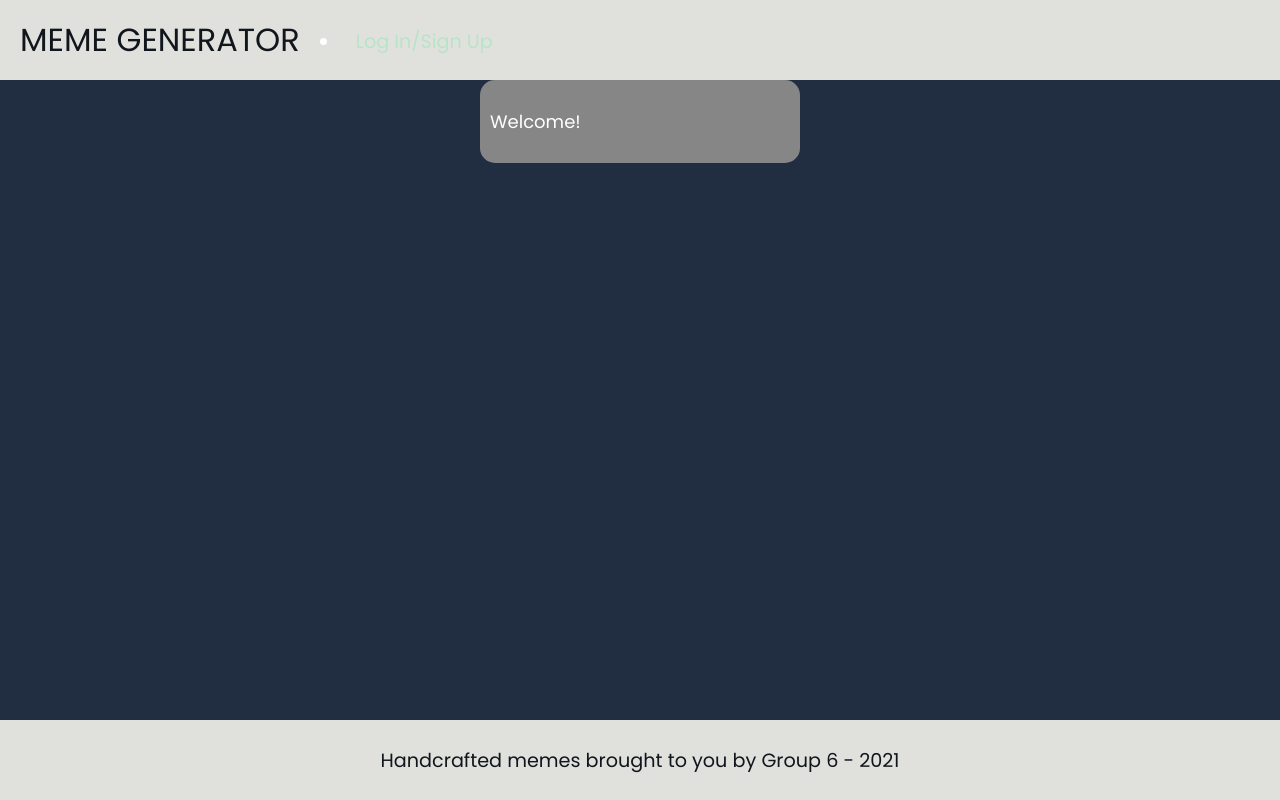
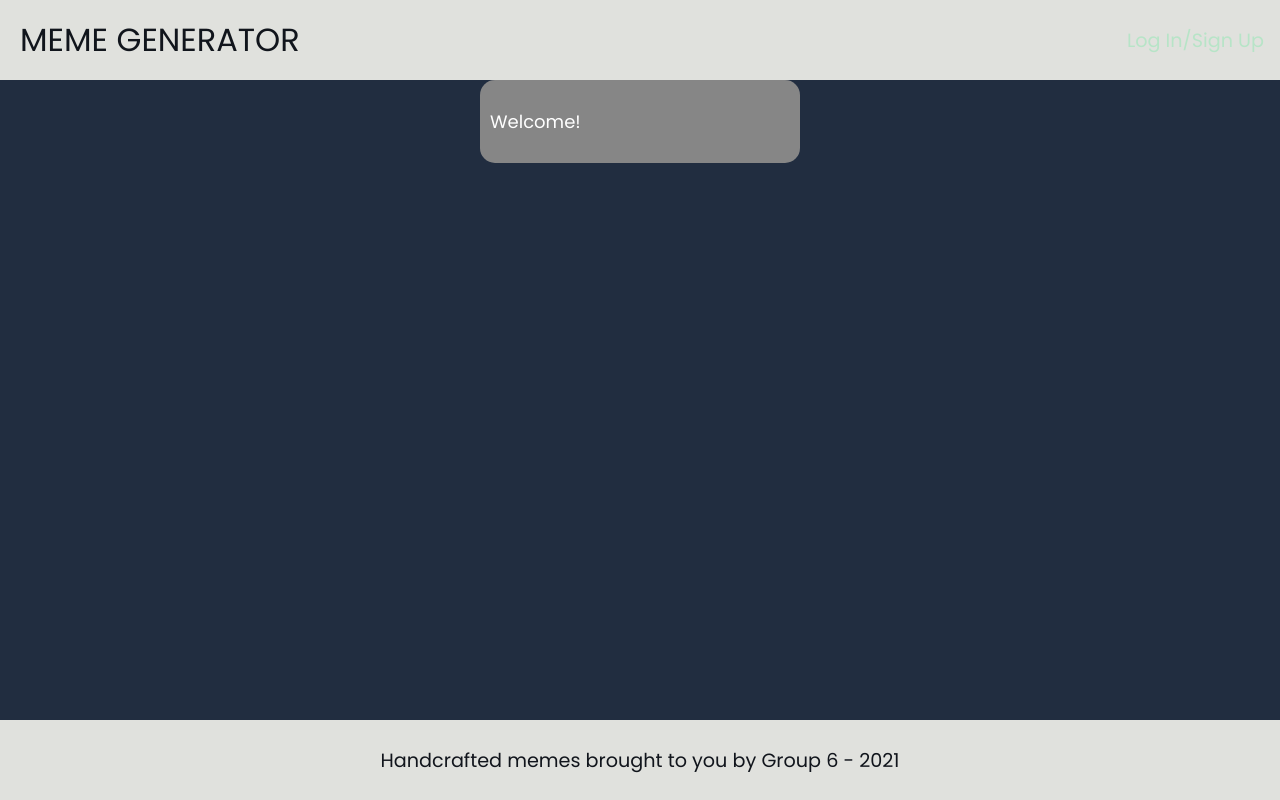
Before and after one commit to big-bad-six/project3, a React (Create React App) app in the folder client/: page / in a window 1280 px wide. Built offline with nearby package versions, Linux system fonts and the light colour scheme.

Commit message:
navbar alignment

```diff
--- a/client/src/components/Nav.js
+++ b/client/src/components/Nav.js
@@ -9,7 +9,7 @@ function Navbar() {
         <Link to="/" className="navbar-logo">
           MEME GENERATOR
         </Link>
-        <ul>
+        <ul class="main-nav">
           <li>
             <Link to='/' className='nav-links'>
               Log In/Sign Up
--- a/client/src/components/Navbar.css
+++ b/client/src/components/Navbar.css
@@ -1,8 +1,5 @@
 .navbar {
   background: var(--color-light);
-  height: 80px;
-  display: flex;
-  align-items: center;
   font-size: 1.2rem;
   z-index: 999;
 }
@@ -11,6 +8,9 @@
   display: flex;
   height: 80px;
   max-width: 1500px;
+  align-items: center;
+  flex-direction: row;
+	justify-content: space-between;
 }
 
 .navbar-logo {
@@ -23,9 +23,13 @@
   align-items: center;
 }
 
+.main-nav{
+  list-style: none;
+  display: flex;
+}
+
 .nav-links {
-  color: rgb(183, 228, 199);
-  display: flex;
+  color: var(--color-green);
   align-items: center;
   text-decoration: none;
   padding: 0.5rem 1rem;
--- a/client/src/index.css
+++ b/client/src/index.css
@@ -8,6 +8,7 @@ body {
   --color-secondary: #212d40;
   --color-bright: #d66853;
   --color-light: #e0e1dd;
+  --color-green: #b7e4c7;
   --border-radius: 4px;
   margin: 0;
   height: 100%;
```
